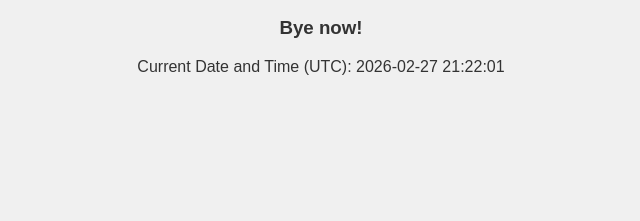
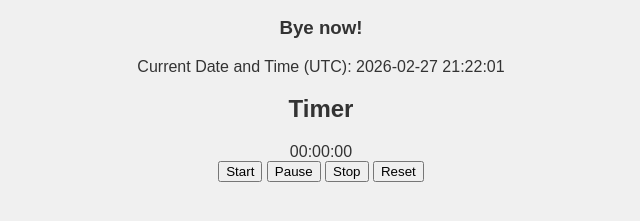
Before and after one commit to shawnvillaron/MyFirstWebApp, a plain HTML site: page index.html in a window 1280 px wide. Shown: the part 169-390 px from the top of the page, without its empty margins (319-959 px from the left). Drawn offline with Linux system fonts and the light colour scheme.

Commit message:
Update index.html with new content

```diff
--- a/index.html
+++ b/index.html
@@ -11,6 +11,19 @@
     <h2>Wow, this really works!</h2>
     <h3>Bye now!</h3>
     <p id="datetime"></p>
+
+    <!-- Timer Section -->
+    <div class="timer-container">
+        <h2>Timer</h2>
+        <div id="timerDisplay" class="timer-display">00:00:00</div>
+        <div class="timer-controls">
+            <button id="startBtn" class="btn">Start</button>
+            <button id="pauseBtn" class="btn">Pause</button>
+            <button id="stopBtn" class="btn">Stop</button>
+            <button id="resetBtn" class="btn">Reset</button>
+        </div>
+    </div>
+
     <script src="script.js"></script>
 </body>
 </html>
```
